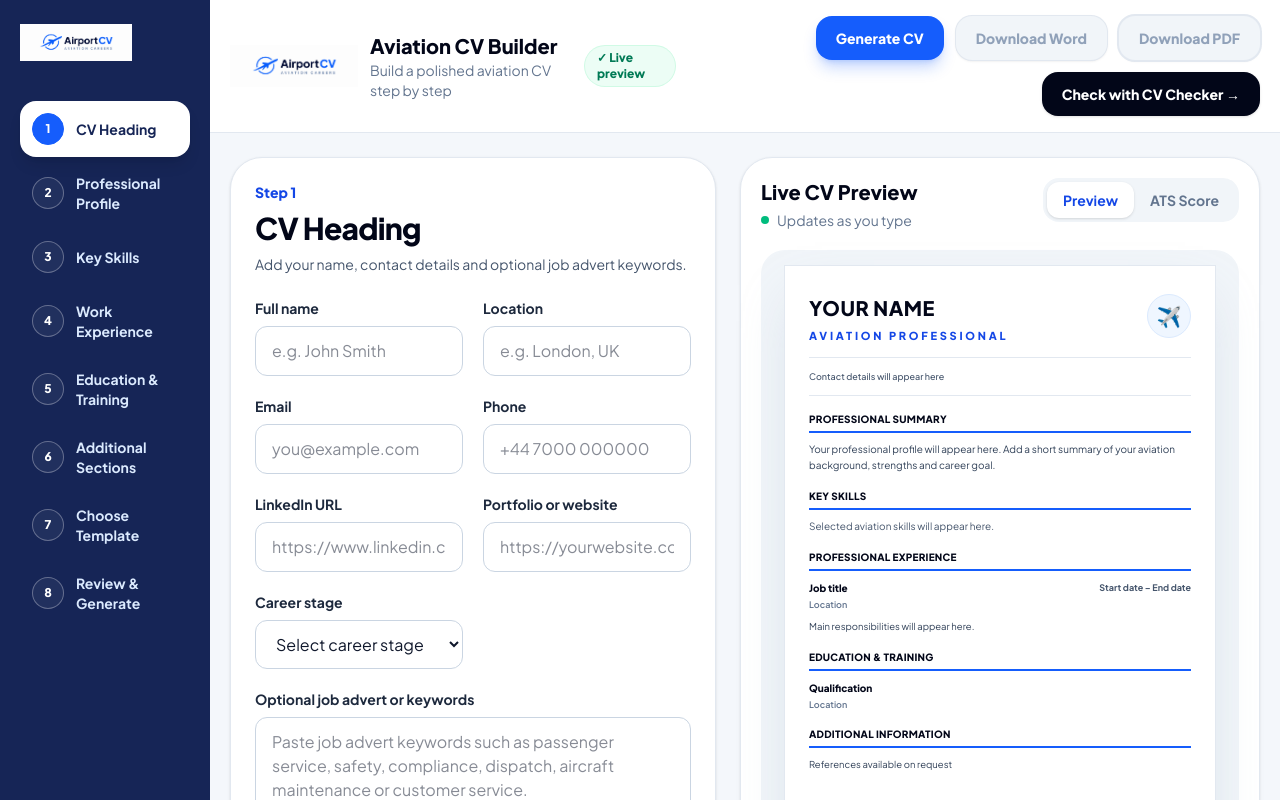
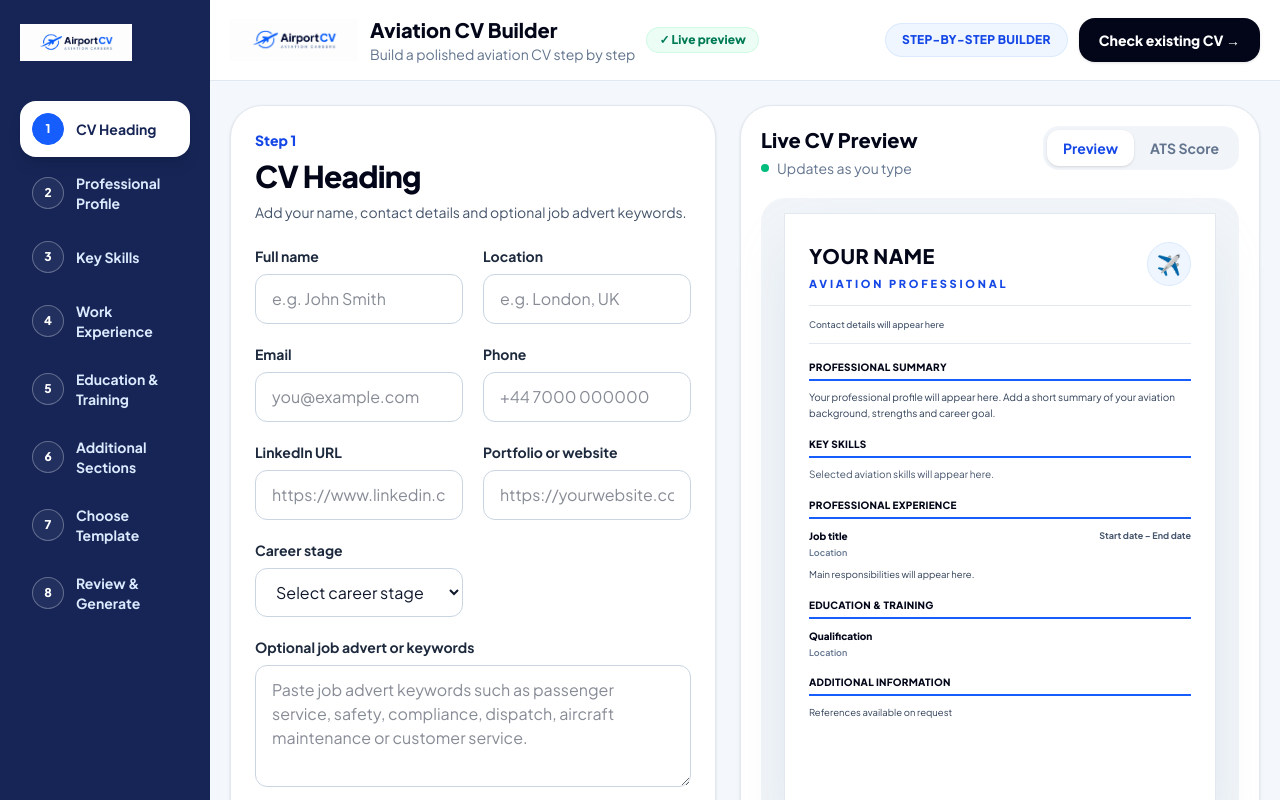
Before and after one commit to jjayakumaraero-eng/airportcv-web, a Next.js app: page /cv-builder in a window 1280 px wide. Shown: the top 800 px of the page. Built offline with nearby package versions, Linux system fonts and the light colour scheme.

Commit message:
Update pricing and simplify CV builder actions

```diff
--- a/app/cv-builder/CVBuilderForm.tsx
+++ b/app/cv-builder/CVBuilderForm.tsx
@@ -1301,38 +1301,15 @@ const previewSectionSpacing = selectedTemplate === "compact" ? "mt-3" : "mt-4";
               </div>
 
              <div className="flex flex-wrap items-center justify-end gap-3">
-  <button
-    type="button"
-    onClick={handleGenerateCV}
-    disabled={isGenerating}
-    className="rounded-2xl bg-blue-600 px-5 py-3 text-sm font-extrabold text-white shadow-lg shadow-blue-600/25 transition hover:bg-blue-700 disabled:cursor-not-allowed disabled:bg-blue-300"
-  >
-    {isGenerating ? "Generating..." : "Generate CV"}
-  </button>
-
-  <button
-    type="button"
-    onClick={handleDownloadWord}
-    disabled={!generatedCV || isDownloading}
-    className="rounded-2xl bg-white px-5 py-3 text-sm font-extrabold text-slate-950 shadow-sm ring-1 ring-slate-200 transition hover:bg-slate-50 disabled:cursor-not-allowed disabled:bg-slate-100 disabled:text-slate-400"
-  >
-    {isDownloading ? "Preparing..." : "Download Word"}
-  </button>
-
-  <button
-    type="button"
-    onClick={handleDownloadPdf}
-    disabled={!generatedCV || isDownloadingPdf}
-    className="rounded-2xl bg-white px-5 py-3 text-sm font-extrabold text-blue-700 shadow-sm ring-2 ring-blue-600 transition hover:bg-blue-50 disabled:cursor-not-allowed disabled:bg-slate-100 disabled:text-slate-400 disabled:ring-slate-200"
-  >
-    {isDownloadingPdf ? "Preparing PDF..." : "Download PDF"}
-  </button>
+  <span className="rounded-full bg-blue-50 px-4 py-2 text-xs font-extrabold uppercase tracking-wide text-blue-700 ring-1 ring-blue-100">
+    Step-by-step builder
+  </span>
 
   <Link
     href="/cv-checker"
     className="rounded-2xl bg-slate-950 px-5 py-3 text-sm font-extrabold text-white shadow-sm transition hover:bg-slate-800"
   >
-    Check with CV Checker →
+    Check existing CV →
   </Link>
 </div>
              </div>
@@ -2615,8 +2592,8 @@ const previewSectionSpacing = selectedTemplate === "compact" ? "mt-3" : "mt-4";
       </h1>
 
       <p className="mt-2 text-sm text-slate-600">
-        Review the live preview, generate your AI CV draft and download it as
-        Word or PDF.
+        Review the live preview, then generate your aviation CV draft. Download
+        options will appear once the CV is ready.
       </p>
     </div>
 
@@ -2627,8 +2604,7 @@ const previewSectionSpacing = selectedTemplate === "compact" ? "mt-3" : "mt-4";
 
       <p className="mt-2 text-sm leading-6 text-blue-900">
         AirportCV will use the details you entered and your selected template to
-        create a professional UK-style aviation CV draft. Review it before
-        applying.
+        create a clear UK-style aviation CV draft. Review it before applying.
       </p>
 
       <div className="mt-5 flex flex-col gap-3 sm:flex-row">
@@ -2647,24 +2623,6 @@ const previewSectionSpacing = selectedTemplate === "compact" ? "mt-3" : "mt-4";
           className="rounded-2xl bg-blue-600 px-5 py-3 text-sm font-extrabold text-white shadow-lg shadow-blue-600/25 transition hover:bg-blue-700 disabled:cursor-not-allowed disabled:bg-blue-300"
         >
           {isGenerating ? "Generating CV..." : "Generate my aviation CV"}
-        </button>
-
-        <button
-          type="button"
-          onClick={handleDownloadWord}
-          disabled={!generatedCV || isDownloading}
-          className="rounded-2xl bg-slate-950 px-5 py-3 text-sm font-extrabold text-white transition hover:bg-slate-800 disabled:cursor-not-allowed disabled:bg-slate-400"
-        >
-          {isDownloading ? "Preparing..." : "Download Word"}
-        </button>
-
-        <button
-          type="button"
-          onClick={handleDownloadPdf}
-          disabled={!generatedCV || isDownloadingPdf}
-          className="rounded-2xl bg-white px-5 py-3 text-sm font-extrabold text-slate-950 ring-1 ring-slate-200 transition hover:bg-slate-50 disabled:cursor-not-allowed disabled:bg-slate-100 disabled:text-slate-400"
-        >
-          {isDownloadingPdf ? "Preparing PDF..." : "Download PDF"}
         </button>
       </div>
     </div>
```
